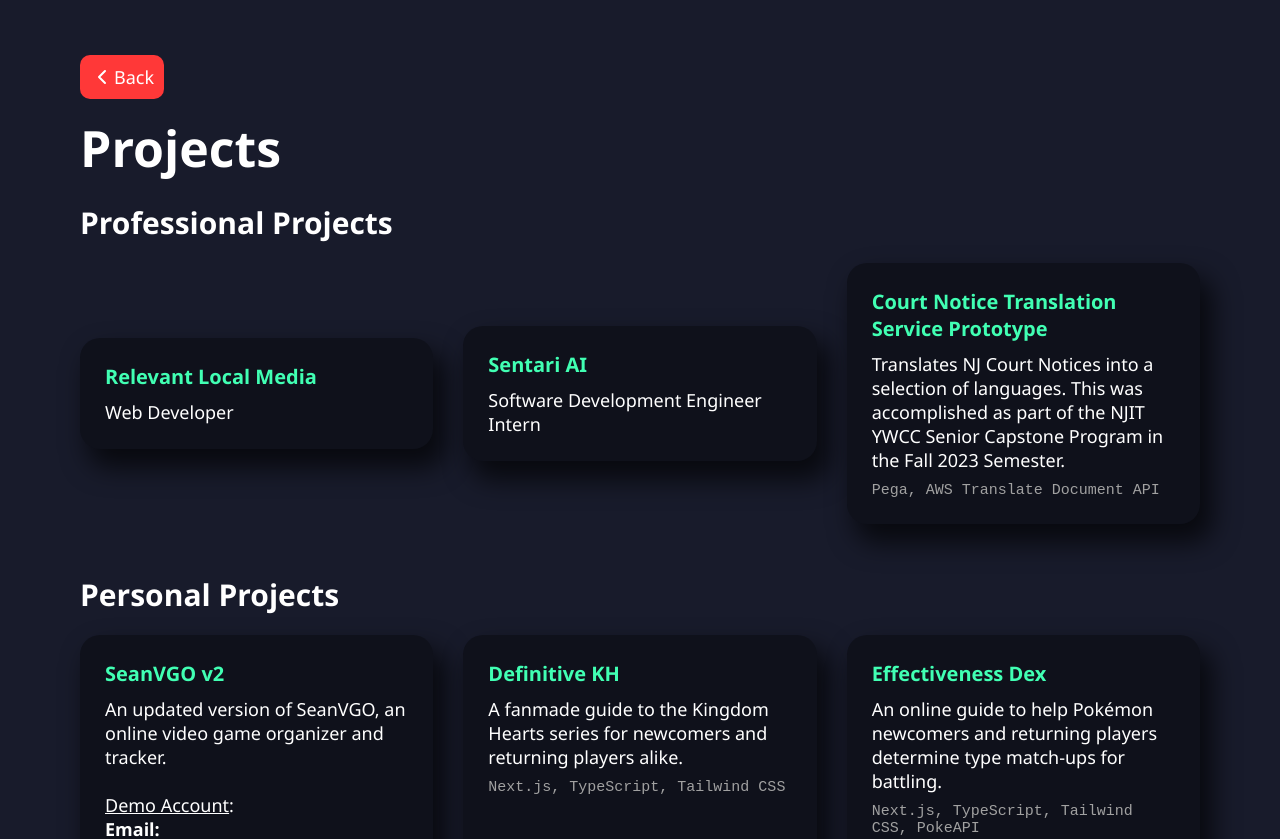
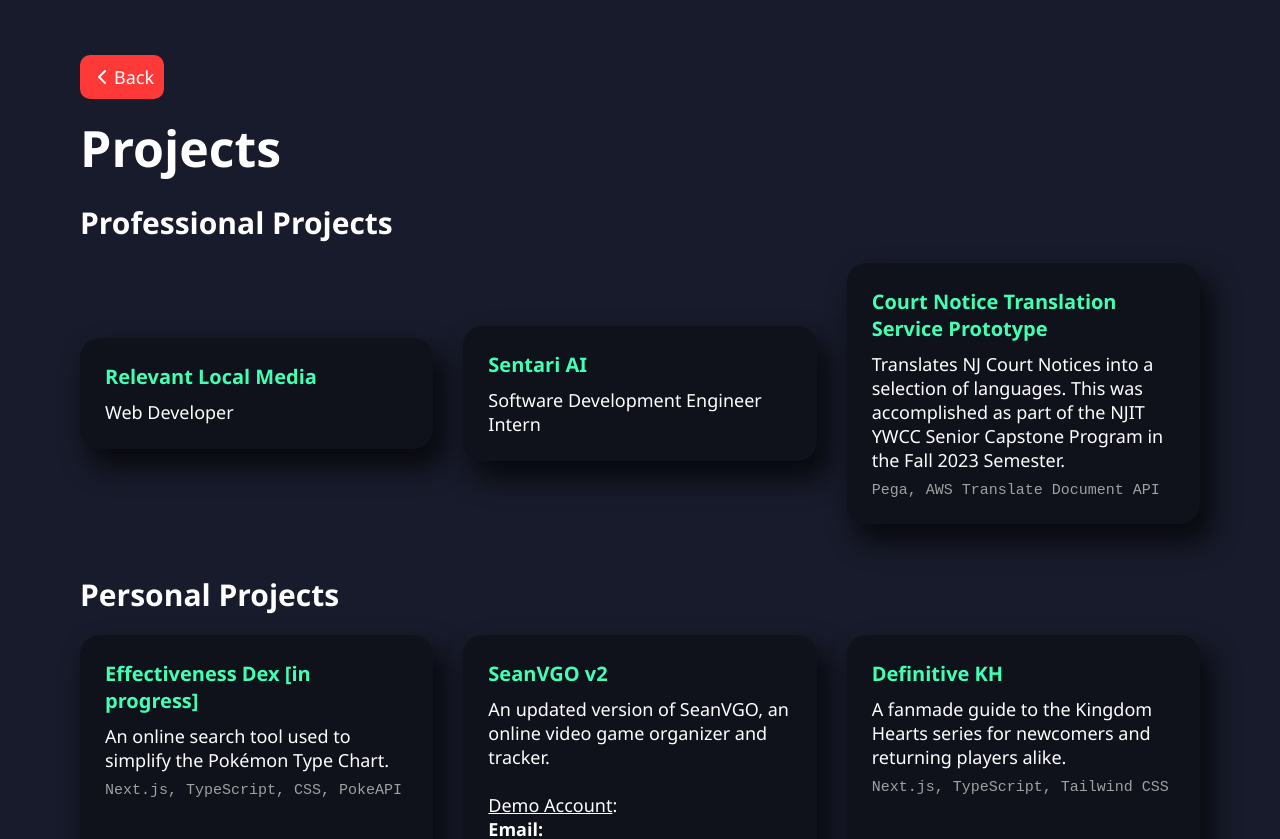
Before and after one commit to snaramirez872/seanramirez, a Next.js app: page /projects in a window 1280 px wide. Shown: the top 839 px of the page. Built offline with nearby package versions, Linux system fonts and the light colour scheme.

Commit message:
updated link for `effectiveness dex`

```diff
--- a/src/app/projects/page.tsx
+++ b/src/app/projects/page.tsx
@@ -36,6 +36,15 @@
                         <h2 className="second-subheader">Personal Projects</h2>
                         <div className="personal-grid">
                             <PersonalProjectCards
+                                url="https://effectiveness-dex.vercel.app"
+                                title="Effectiveness Dex [in progress]"
+                                techList="Next.js, TypeScript, CSS, PokeAPI"
+                            >
+                                <p className="description">
+                                    An online search tool used to simplify the Pok&eacute;mon Type Chart.
+                                </p>
+                            </PersonalProjectCards>
+                            <PersonalProjectCards
                                 url="https://seanvgo-v2.vercel.app/login"
                                 title="SeanVGO v2"
                                 techList="Next.js, TypeScript, Tailwind CSS, Python, FastAPI, Supabase"
@@ -60,15 +69,6 @@
                                 </p>
                             </PersonalProjectCards>
                             <PersonalProjectCards
-                                url="https://github.com/snaramirez872/effectiveness-dex"
-                                title="Effectiveness Dex"
-                                techList="Next.js, TypeScript, Tailwind CSS, PokeAPI"
-                            >
-                                <p className="description">
-                                    An online guide to help Pok&eacute;mon newcomers and returning players determine type match-ups for battling.
-                                </p>
-                            </PersonalProjectCards>
-                            <PersonalProjectCards
                                 url="https://github.com/palina-pauliuchenka/bandgeeks-news-app"
                                 title="Band Geeks News App"
                                 techList="Redwood.js, React.js, Tailwind CSS, GraphQL, Prisma, NewsAPI"
```
